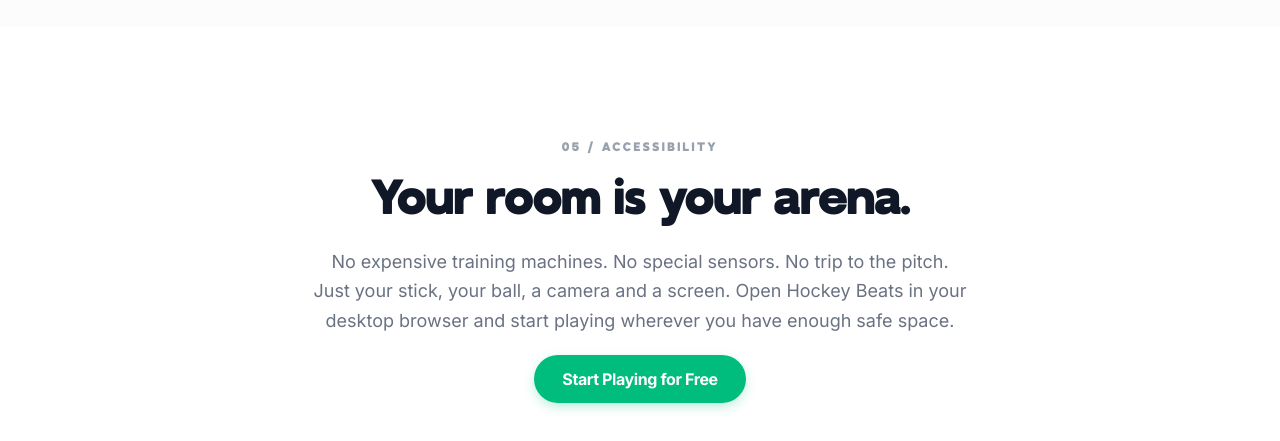
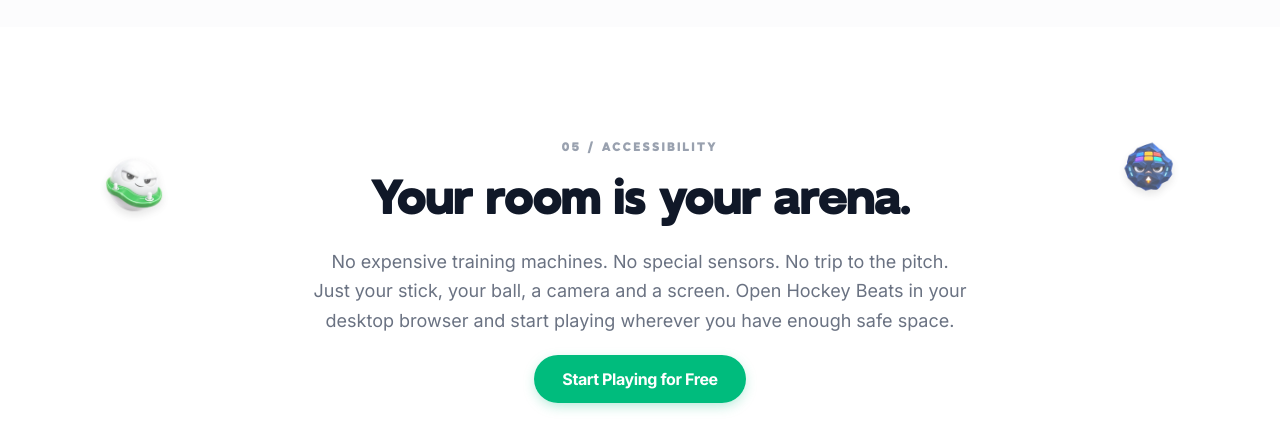
Before and after one commit to andreakollova/hokejova-hra, a Next.js app: page / in a window 1280 px wide. Shown: the part 5160-5601 px from the top of the page. Built offline with nearby package versions, Linux system fonts and the light colour scheme; no server answers.

Commit message:
Add floating mascots (Beatbox + Spacepunk) around Accessibility heading
Co-Authored-By: Andrea Kollova <kollova@drixton.com>

```diff
--- a/src/app/page.tsx
+++ b/src/app/page.tsx
@@ -281,7 +281,14 @@ export default function Home() {
 
         {/* 05 - Accessibility */}
         <section className="py-20 sm:py-28">
-          <div className="max-w-6xl mx-auto px-6 sm:px-10 text-center">
+          <div className="max-w-6xl mx-auto px-6 sm:px-10 text-center relative">
+            {/* Floating mascots */}
+            <div className="absolute left-4 top-0 sm:left-10 sm:top-4 animate-[float_4s_ease-in-out_infinite] hidden sm:block">
+              <Image src="/images/mascots/mascot-slalom.webp" alt="" width={60} height={60} className="opacity-70 drop-shadow-lg" />
+            </div>
+            <div className="absolute right-4 top-8 sm:right-10 sm:top-0 animate-[float_3.5s_ease-in-out_infinite_0.5s] hidden sm:block">
+              <Image src="/images/mascots/mascot-space.webp" alt="" width={55} height={55} className="opacity-70 drop-shadow-lg" />
+            </div>
             <p className="text-xs font-bold uppercase tracking-[0.2em] text-gray-400 mb-4">05 / Accessibility</p>
             <h2 className="text-3xl sm:text-5xl font-extrabold text-[#101828] leading-[1.08] tracking-tight">Your room is your arena.</h2>
             <p className="mt-6 text-lg text-gray-500 max-w-2xl mx-auto leading-relaxed">No expensive training machines. No special sensors. No trip to the pitch.<br />Just your stick, your ball, a camera and a screen. Open Hockey Beats in your desktop browser and start playing wherever you have enough safe space.</p>
```
